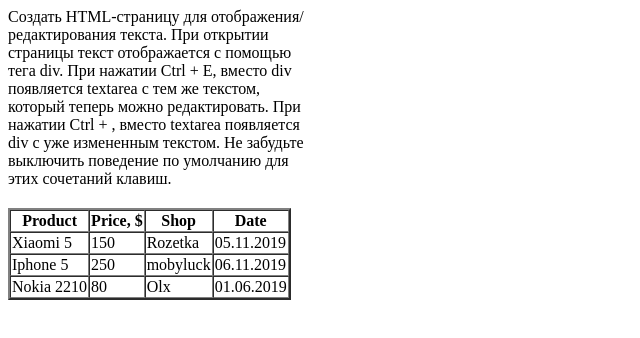
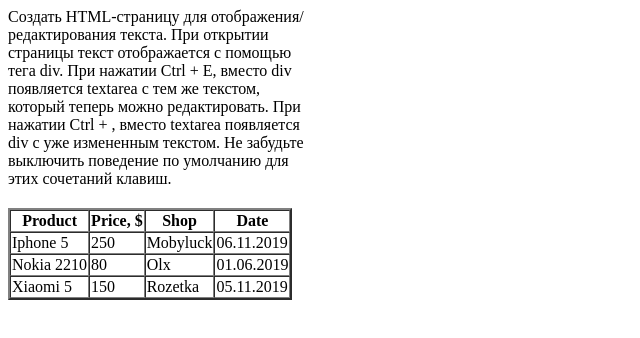
Before and after one commit to Iva-nova-vita/beetroot_lesson_30_ivents, a plain HTML site: page index1.html in a window 1280 px wide. Shown: the whole page, without its empty margins (0-640 px from the left). Drawn offline with Linux system fonts and the light colour scheme.

Commit message:
sort table by rows (string)

```diff
--- a/JS/events1.js
+++ b/JS/events1.js
@@ -33,22 +33,18 @@ console.log(div);*/
 
 /*2. Создать HTML-страницу с большой таблицей. При клике по заголовку колонки, необходимо отсортировать данные по этой колонке.
  Учтите, что числовые значения должны сортироваться как числа, а не как строки*/
+ let table = document.querySelector("table").rows;
+ console.log(table);
+ let tableArr = Array.from(table).slice(1);
+ console.log(tableArr);
+ console.log(tableArr[1].cells[1].innerText);
 
-let table = document.querySelector("table").rows;
-console.log(table);
-let tableArr = Array.from(table);
-console.log(tableArr);
-console.log(document.querySelector("table").rows[1].cells[1]);
+ let tableArrSotr = tableArr.sort((a, b) =>(
 
-let tableArrSotr = tableArr.sort((a, b) => {  //не увеличивает i
-  for (i = 1; i < tableArr.length; i++) {
-    a = document.querySelector("table").rows[i].cells[1].innerText;
-    b = document.querySelector("table").rows[i++].cells[1].innerText;
-    a - b;
-    if (a - b > 1) return 1;
-    else if (a - b < 1) return -1;
-    else return 0;
-  }
-});
+  a.cells[0].innerText>b.cells[0].innerText ? 1:-1
 
-console.log(tableArrSotr);
+ )
+ );
+ console.log(tableArrSotr);
+ document.querySelector("table").tBodies[0].append(...tableArr);
+ console.log(tableArrSotr);
--- a/index1.html
+++ b/index1.html
@@ -35,7 +35,7 @@
       <tr>
         <td>Iphone 5</td>
         <td>250</td>
-        <td>mobyluck</td>
+        <td>Mobyluck</td>
         <td>06.11.2019</td>
       </tr>
 
@@ -46,6 +46,7 @@
         <td>01.06.2019</td>
       </tr>
     </table>
+
     <script src="JS/events1.js"></script>
   </body>
 </html>
```
